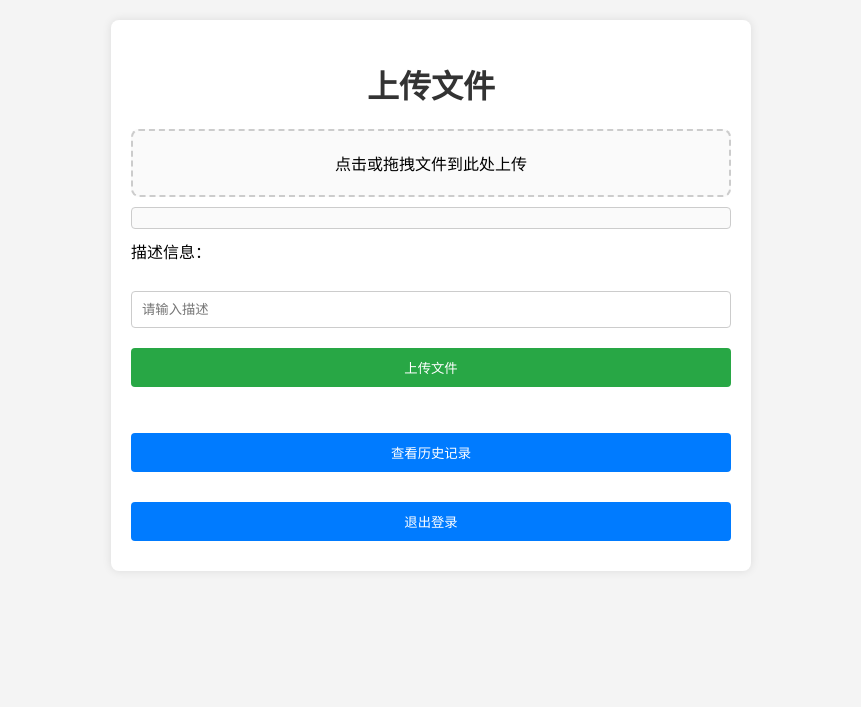
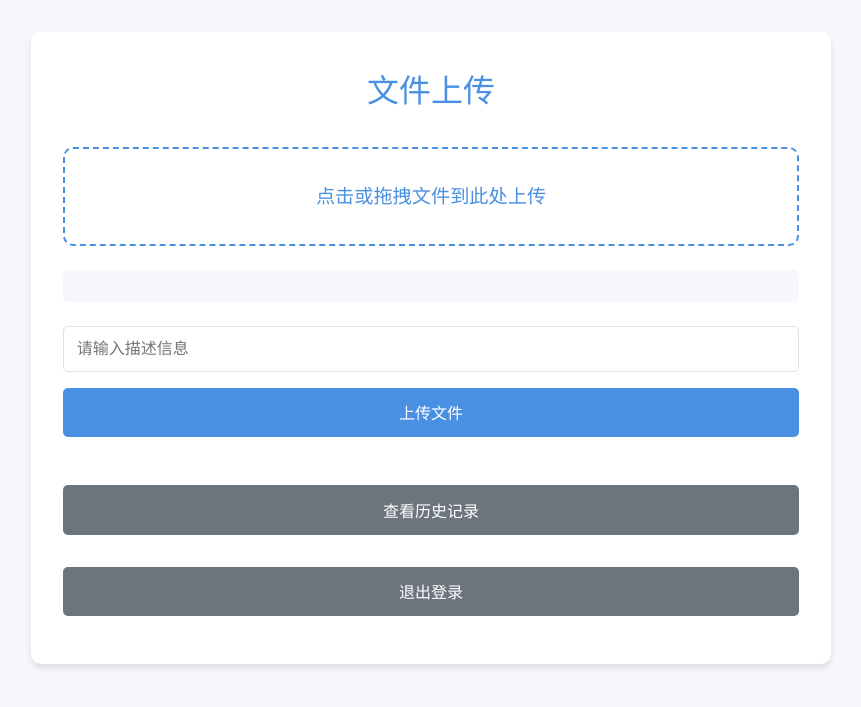
Before and after one commit to Bear-biscuit/Unlimited_-files, a Flask app: page / in a window 1280 px wide. Shown: the top 707 px of the page, without its empty margins (209-1070 px from the left). Run offline with Flask 3, Linux system fonts and the light colour scheme; the visitor is signed in with stand-in values (Sample User, id 1).

Commit message:
优化上传页面，增加失败重试

```diff
--- a/templates/upload.html
+++ b/templates/upload.html
@@ -1,141 +1,186 @@
 <!DOCTYPE html>
 <html lang="zh">
-
 <head>
     <meta charset="UTF-8">
-    <link rel="icon" type="image/x-icon" href="{{ url_for('static', filename='favicon.png') }}">
     <meta name="viewport" content="width=device-width, initial-scale=1.0">
     <title>文件上传</title>
     <style>
+        :root {
+            --primary-color: #4a90e2;
+            --secondary-color: #f5f7fa;
+            --text-color: #333;
+            --border-color: #e0e0e0;
+            --error-color: #e74c3c;
+        }
+
+        * {
+            box-sizing: border-box;
+            margin: 0;
+            padding: 0;
+        }
+
         body {
-            font-family: Arial, sans-serif;
-            background-color: #f4f4f4;
-            margin: 0;
-            padding: 20px;
+            font-family: 'Segoe UI', Tahoma, Geneva, Verdana, sans-serif;
+            background-color: var(--secondary-color);
+            color: var(--text-color);
+            line-height: 1.6;
         }
 
         .container {
-            max-width: 600px;
-            margin: auto;
-            background: white;
-            padding: 20px;
-            border-radius: 8px;
-            box-shadow: 0 0 10px rgba(0, 0, 0, 0.1);
+            max-width: 800px;
+            margin: 2rem auto;
+            padding: 2rem;
+            background-color: #ffffff;
+            border-radius: 10px;
+            box-shadow: 0 4px 6px rgba(0, 0, 0, 0.1);
         }
 
         h1 {
             text-align: center;
-            color: #333;
+            color: var(--primary-color);
+            margin-bottom: 2rem;
+            font-weight: 300;
         }
 
         .drop-area {
-            border: 2px dashed #ccc;
-            border-radius: 8px;
-            padding: 20px;
+            border: 2px dashed var(--primary-color);
+            border-radius: 10px;
+            padding: 2rem;
             text-align: center;
-            margin-bottom: 10px;
             cursor: pointer;
-            background-color: #fafafa;
+            transition: all 0.3s ease;
         }
 
-        .drop-area:hover {
-            border-color: #28a745;
-            background-color: #f1f1f1;
+        .drop-area:hover, .drop-area.active {
+            background-color: rgba(74, 144, 226, 0.1);
+        }
+
+        .drop-area p {
+            font-size: 1.2rem;
+            color: var(--primary-color);
         }
 
         .file-list {
-            margin: 10px 0;
-            padding: 10px;
-            border: 1px solid #ccc;
-            border-radius: 4px;
-            background: #fafafa;
+            margin-top: 1.5rem;
+            padding: 1rem;
+            background-color: var(--secondary-color);
+            border-radius: 5px;
         }
 
         .file-item {
-            margin: 5px 0;
-            color: #333;
+            background-color: #ffffff;
+            padding: 0.5rem 1rem;
+            margin-bottom: 0.5rem;
+            border-radius: 5px;
+            box-shadow: 0 2px 4px rgba(0, 0, 0, 0.05);
+            display: flex;
+            justify-content: space-between;
+            align-items: center;
         }
-        .cont {
-            display: flex;
-            flex-direction: column;
+
+        .file-item.error {
+            background-color: #ffebee;
         }
-        #description,
+
+        .upload-controls {
+            margin-top: 1.5rem;
+        }
+
+        input[type="text"], button {
+            width: 100%;
+            padding: 0.8rem;
+            margin-bottom: 1rem;
+            border: 1px solid var(--border-color);
+            border-radius: 5px;
+            font-size: 1rem;
+        }
+
         button {
-            padding: 10px;
-            margin: 10px 0;
-            border: 1px solid #ccc;
-            border-radius: 4px;
-        }
-        button {
-            width: 100%;
-            background-color: #28a745;
-            color: white;
+            background-color: var(--primary-color);
+            color: #ffffff;
             border: none;
             cursor: pointer;
+            transition: background-color 0.3s ease;
         }
 
         button:hover {
-            background-color: #218838;
+            background-color: #3a7bc8;
         }
 
         #progressBar {
-            width: 100%;
-            background: #e0e0e0;
-            border-radius: 4px;
-            margin: 10px 0;
-            height: 20px;
-            display: none;
+            height: 10px;
+            background-color: var(--secondary-color);
+            border-radius: 5px;
+            overflow: hidden;
+            margin-top: 1rem;
         }
 
         #progressBarFill {
             height: 100%;
             width: 0;
-            background: #28a745;
-            border-radius: 4px;
+            background-color: var(--primary-color);
+            transition: width 0.3s ease;
+        }
+
+        #progressBarFill.error {
+            background-color: var(--error-color);
         }
 
         #statusText {
             text-align: center;
-            margin-top: 10px;
-            color: #333;
+            margin-top: 1rem;
+            font-weight: bold;
         }
 
         .history-button {
-            background-color: #007bff;
-            margin-top: 20px;
+            background-color: #6c757d;
+            margin-top: 1rem;
         }
 
         .history-button:hover {
-            background-color: #0056b3;
+            background-color: #5a6268;
+        }
+
+        #retryButton {
+            background-color: var(--error-color);
+            display: none;
+            margin-top: 1rem;
+        }
+
+        #retryButton:hover {
+            background-color: #c0392b;
+        }
+
+        @media (max-width: 600px) {
+            .container {
+                padding: 1rem;
+            }
         }
     </style>
 </head>
-
 <body>
     <div class="container">
-        <h1>上传文件</h1>
+        <h1>文件上传</h1>
         <div class="drop-area" id="dropArea">
-            点击或拖拽文件到此处上传
+            <p>点击或拖拽文件到此处上传</p>
             <input type="file" id="fileInput" name="files" multiple style="display: none;" required>
         </div>
         <div class="file-list" id="fileList"></div>
-        <div class="cont">
-            <label for="description">描述信息：</label><br>
-            <input type="text" id="description" name="description" placeholder="请输入描述">
+        <div class="upload-controls">
+            <input type="text" id="description" name="description" placeholder="请输入描述信息">
             <button id="uploadButton">上传文件</button>
         </div>
-
         <div id="progressBar" style="display: none;">
             <div id="progressBarFill"></div>
         </div>
         <p id="statusText"></p>
-
+        <button id="retryButton" style="display: none;">重试失败的文件</button>
         <button class="history-button" onclick="window.location.href='/history'">查看历史记录</button>
         <button class="history-button" onclick="window.location.href='/logout'">退出登录</button>
     </div>
 
     <script>
-        const CHUNK_SIZE = 1 * 1024 * 1024; // 每块大小 1MB，可以根据需要调整
+        const CHUNK_SIZE = 1 * 1024 * 1024;
 
         const dropArea = document.getElementById('dropArea');
         const fileInput = document.getElementById('fileInput');
@@ -145,6 +190,9 @@
         const progressBarFill = document.getElementById('progressBarFill');
         const statusText = document.getElementById('statusText');
         const progressBar = document.getElementById('progressBar');
+        const retryButton = document.getElementById('retryButton');
+
+        let failedFiles = [];
 
         dropArea.addEventListener('click', () => {
             fileInput.click();
@@ -191,16 +239,27 @@
                 return;
             }
 
-            // 初始化上传状态
+            uploadFiles(Array.from(files));
+        });
+
+        retryButton.addEventListener('click', () => {
+            uploadFiles(failedFiles);
+        });
+
+        function uploadFiles(files) {
             fileList.innerHTML = '';
             statusText.textContent = '上传中...';
             progressBar.style.display = 'block';
             progressBarFill.style.width = '0%';
+            progressBarFill.classList.remove('error');
+            retryButton.style.display = 'none';
+            failedFiles = [];
 
             let totalFiles = files.length;
             let uploadedFiles = 0;
+            let failedUploads = 0;
 
-            Array.from(files).forEach((file) => {
+            files.forEach((file) => {
                 const fileItem = document.createElement('div');
                 fileItem.classList.add('file-item');
                 fileItem.textContent = `${file.name} - 准备上传...`;
@@ -208,21 +267,30 @@
 
                 const description = descriptionInput.value || file.name;
 
-                // 分块上传
-                uploadFileInChunks(file, description, fileItem, () => {
+                uploadFileInChunks(file, description, fileItem, (success) => {
                     uploadedFiles++;
+                    if (!success) {
+                        failedUploads++;
+                        failedFiles.push(file);
+                        fileItem.classList.add('error');
+                    }
                     const overallProgress = (uploadedFiles / totalFiles) * 100;
                     progressBarFill.style.width = `${overallProgress}%`;
 
                     if (uploadedFiles === totalFiles) {
-                        statusText.textContent = '所有文件上传完成！';
-                        progressBarFill.style.width = '100%';
+                        if (failedUploads > 0) {
+                            statusText.textContent = `上传完成，${failedUploads}个文件失败`;
+                            progressBarFill.classList.add('error');
+                            retryButton.style.display = 'block';
+                        } else {
+                            statusText.textContent = '所有文件上传成功！';
+                        }
                         fileInput.value = '';
                         descriptionInput.value = '';
                     }
                 });
             });
-        });
+        }
 
         function uploadFileInChunks(file, description, fileItem, onComplete) {
             const totalChunks = Math.ceil(file.size / CHUNK_SIZE);
@@ -231,7 +299,7 @@
             function uploadNextChunk() {
                 const start = currentChunk * CHUNK_SIZE;
                 const end = Math.min(start + CHUNK_SIZE, file.size);
-                const chunk = file.slice(start, end); // 获取当前块
+                const chunk = file.slice(start, end);
 
                 const formData = new FormData();
                 formData.append('file', chunk);
@@ -239,12 +307,11 @@
                 formData.append('filename', file.name);
                 formData.append('total_chunks', totalChunks);
                 formData.append('current_chunk', currentChunk);
-                formData.append('mime_type', file.type); // 传递 MIME 类型
+                formData.append('mime_type', file.type);
 
                 const xhr = new XMLHttpRequest();
                 xhr.open('POST', '/upload_chunk', true);
 
-                // 更新每个文件的进度
                 xhr.upload.onprogress = function (event) {
                     if (event.lengthComputable) {
                         const percentComplete = ((currentChunk + event.loaded / event.total) / totalChunks) * 100;
@@ -257,28 +324,30 @@
                         const response = JSON.parse(xhr.responseText);
                         if (response.status === 'success') {
                             fileItem.innerHTML = `${file.name} - 上传成功！分享链接：<a href="${response.share_link}" target="_blank">点我查看</a>`;
-                            onComplete();
+                            onComplete(true);
                         } else if (response.status === 'chunk_uploaded') {
                             currentChunk++;
-                            uploadNextChunk(); // 上传下一块
+                            uploadNextChunk();
                         } else {
                             fileItem.textContent = `${file.name} - 上传失败：${response.message}`;
+                            onComplete(false);
                         }
                     } else {
                         fileItem.textContent = `${file.name} - 上传失败，状态码：${xhr.status}`;
+                        onComplete(false);
                     }
                 };
 
                 xhr.onerror = function () {
                     fileItem.textContent = `${file.name} - 上传过程中发生错误。`;
+                    onComplete(false);
                 };
 
                 xhr.send(formData);
             }
 
-            uploadNextChunk(); // 开始上传第一块
+            uploadNextChunk();
         }
     </script>
 </body>
-
 </html>
```
Also changed, not shown: run.py (+16 -6 lines).
